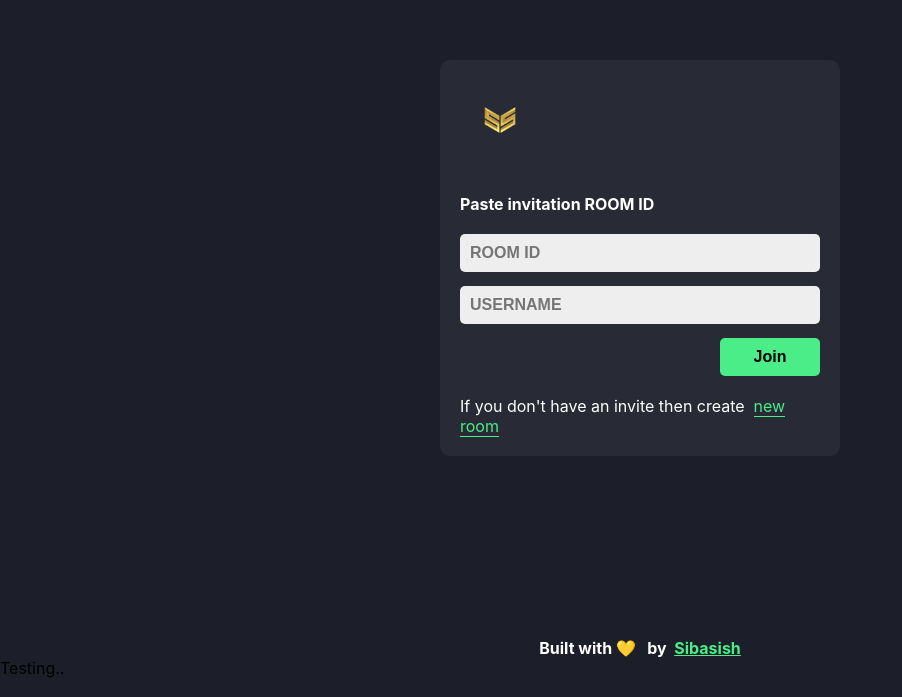
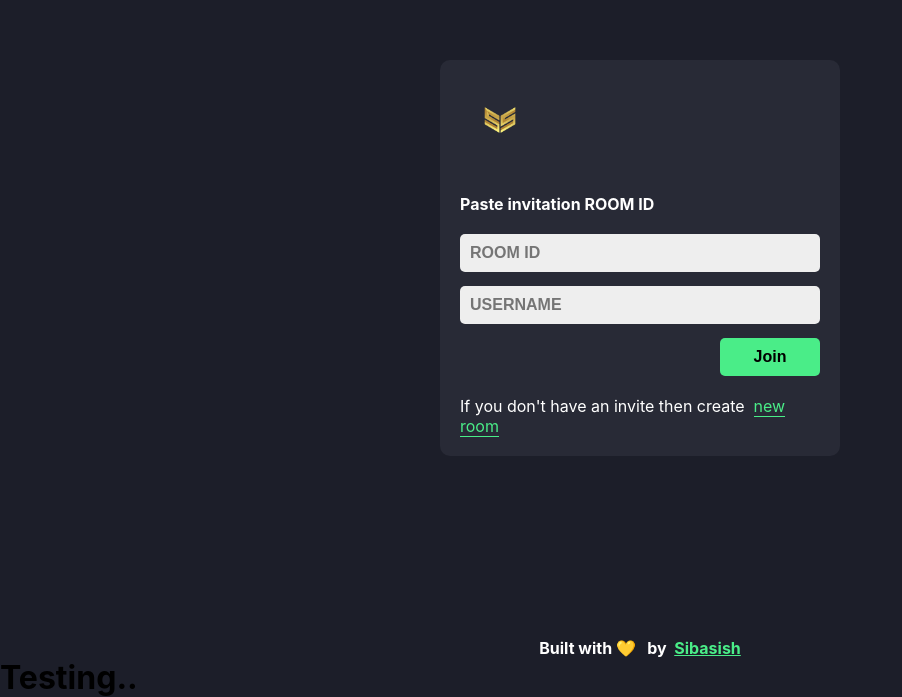
Before and after one commit to sibasish934/code-sync, a React (Vite) app: page / in a window 1280 px wide. Shown: the part 142-839 px from the top of the page, without its empty margins (0-902 px from the left). Built offline with nearby package versions, Linux system fonts and the light colour scheme; no server answers.

Commit message:
Update App.jsx

```diff
--- a/src/App.jsx
+++ b/src/App.jsx
@@ -23,7 +23,7 @@ const App = () => {
             },
           }}
         ></Toaster>
-        <>Testing..</>
+        <h1>Testing..</h1>
       </div>
     </>
   );
```
